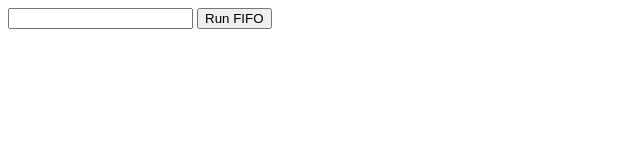
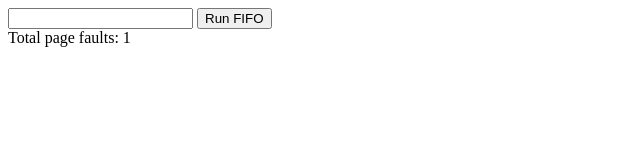
Before and after one commit to ZzVAZYzZ/page_replacement, a website with bundled scripts: page index.html in a window 1280 px wide. Both pictures are taken after a click on the button "Run FIFO". Shown: the whole page, without its empty margins (0-640 px from the left). Built offline with nearby package versions, Linux system fonts and the light colour scheme.

Commit message:
update class and update render

```diff
--- a/classes/FIFOPageReplacement.js
+++ b/classes/FIFOPageReplacement.js
@@ -1,8 +1,9 @@
 export default class FIFOPageReplacement {
-    constructor(frameSize) {
+    constructor(frameSize, resultElement) {
         this.frameSize = frameSize;
         this.frames = [];
         this.pageFaults = 0;
+        this.resultElement = resultElement;
     }
 
     accessPage(page) {
@@ -18,8 +19,22 @@ export default class FIFOPageReplacement {
                 this.frames.push(page);
             }
         }
-        // For debug: Print the current state of frames
-        console.log(this.frames);
+        // Update result in DOM
+        this.updateResult();
+    }
+
+    updateResult() {
+        // Prepare the content to append
+        const framesContent = this.frames.join(', ');
+        const pageFaultsContent = `Total page faults: ${this.pageFaults}`;
+
+        // Create HTML content to append
+        const contentToAppend = `
+            <p>Frames: [${framesContent}]</p>
+        `;
+
+        // Append content to resultElement
+        this.resultElement.insertAdjacentHTML('beforeend', contentToAppend);
     }
 
     getPageFaults() {
--- a/index.html
+++ b/index.html
@@ -8,7 +8,7 @@
 <body>
     <input type="text" id="referenceDetail">
     <button onclick="runFIFO()">Run FIFO</button>
-
+    <div id="result"></div>
     <script type="module" src="./index.js"></script>
 </body>
 </html>
--- a/index.js
+++ b/index.js
@@ -3,9 +3,13 @@ import FIFOPageReplacement from './classes/FIFOPageReplacement.js';
 window.runFIFO = () => {
     const inputValue = document.getElementById('referenceDetail').value.trim();
     const pages = inputValue.split(' ').map(Number);
-    const fifo = new FIFOPageReplacement(3);
+    const result = document.getElementById('result');
+
+    const fifo = new FIFOPageReplacement(3,result);
 
     pages.forEach(page => fifo.accessPage(page));
 
-    console.log(`Total page faults: ${fifo.getPageFaults()}`);
+    const totalPageFaults = fifo.getPageFaults();
+
+    result.innerHTML = `Total page faults: ${totalPageFaults}`;
 }
```
